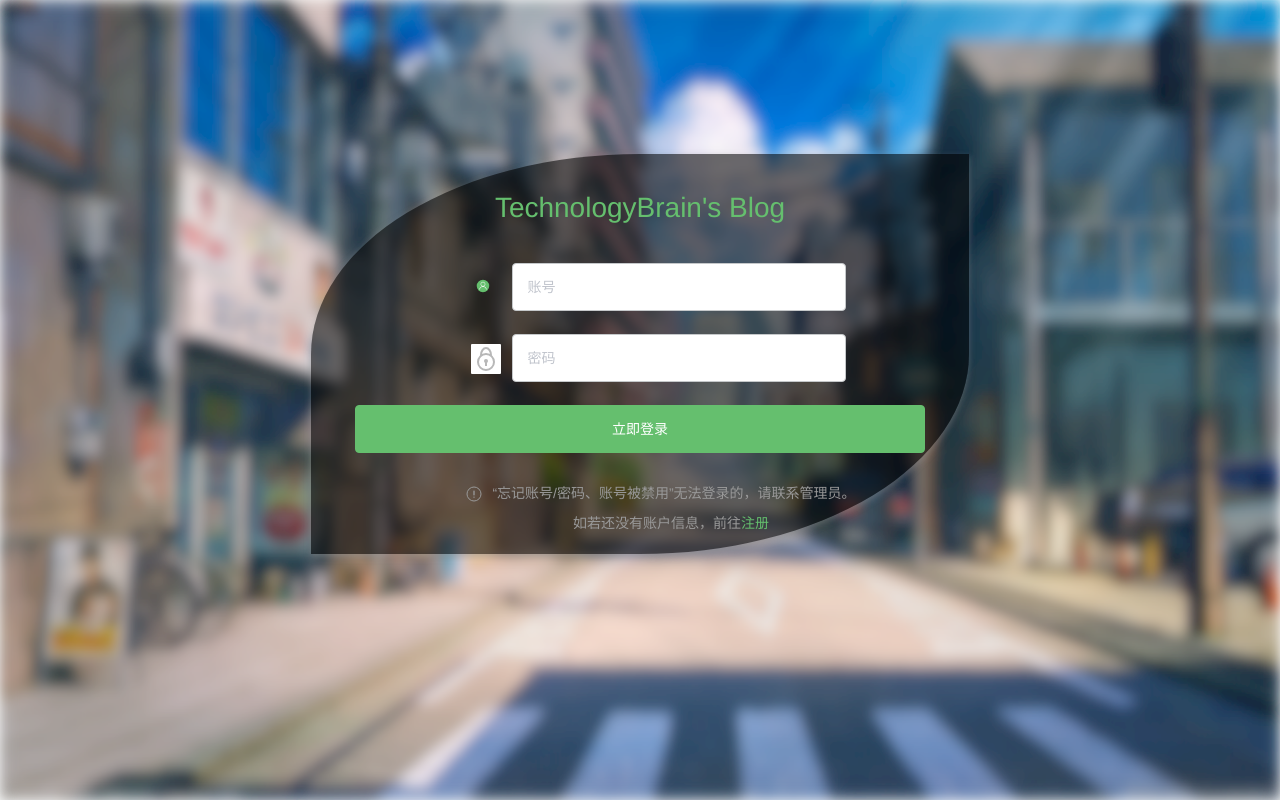
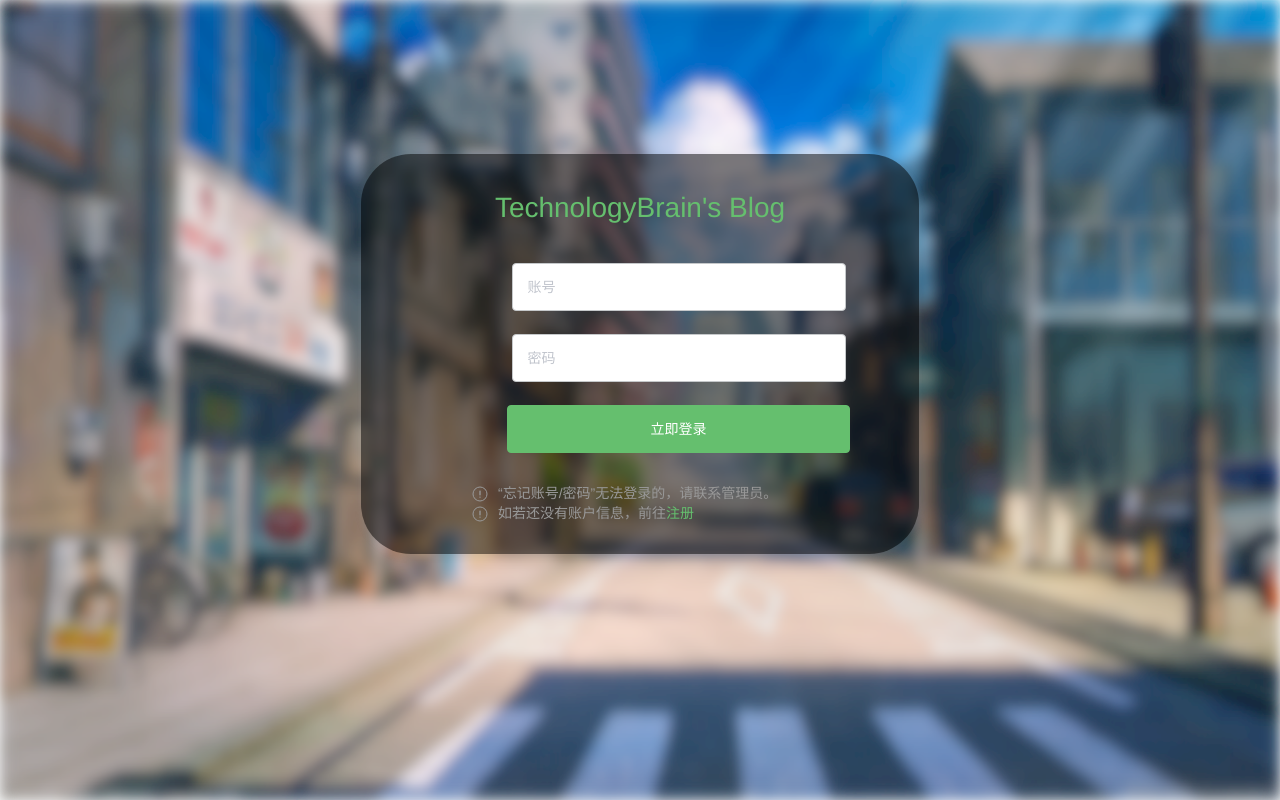
Before and after one commit to Howe94/blog_web, a Vue app: page /#/ in a window 1280 px wide. Built offline with nearby package versions, Linux system fonts and the light colour scheme; a small style sheet from the web is missing.

Commit message:
登录信息

```diff
--- a/src/assets/scss/common.scss
+++ b/src/assets/scss/common.scss
@@ -70,3 +70,35 @@
 .pl20 {
   padding-left: 20px;
 }
+//字体大小
+.fs12{
+  font-size: 12px;
+}
+.fs16{
+  font-size: 16px;
+}
+.fs18{
+  font-size: 18px;
+}
+.fs20{
+  font-size: 20px;
+}
+.fs24{
+  font-size: 24px;
+}
+//宽度
+.w10{
+  width: 10px;
+}
+.w12{
+  width: 12px;
+}
+.w14{
+  width: 14px;
+}
+.w16{
+  width: 16px;
+}
+.w20{
+  width: 20px;
+}
--- a/src/entry/components/howeHeader.vue
+++ b/src/entry/components/howeHeader.vue
@@ -9,7 +9,6 @@
       <!--      头部标签-->
       <div class="header-tab">
         <div class="tab-search-input">
-          <svg-icon iconClass="icon-user" className='mr10'></svg-icon>
           <el-input placeholder="请输入搜索的内容" prefix-icon="el-icon-search" v-model="searchTip">
           </el-input>
         </div>
@@ -24,7 +23,7 @@
       <!-- 用户信息 -->
       <div class="header-user">
         <div class="write-article mr20">
-          <el-button type="primary" round><i class="iconfont blog-icon-user mr10"></i><i class="iconfont blog-icon-write-article mr10"></i>写文章</el-button>
+          <el-button type="primary" round><i class="iconfont blog-icon-write-article mr10"></i>写文章</el-button>
         </div>
 
         <!-- 未登录，及游客展示的 -->
--- a/src/pages/signInUp/views/signIn.vue
+++ b/src/pages/signInUp/views/signIn.vue
@@ -6,12 +6,9 @@
       <ul class="login-body">
         <li>
         <span class="login-icon">
-          <!-- <i :class="[
-                'icon-user icon-user-nor',
-                { 'icon-user-sel': form.username || userCheck == 1 },
-                { 'icon-user-wrong': userCheck == 0 },
-              ]"></i> -->
-              <svg-icon iconClass="icon-user" className='mr10'></svg-icon>
+          <svg-icon v-if="form.username || userCheck == 1" iconClass="icon-user-sel" className='icon-item'></svg-icon>
+          <svg-icon v-else-if="userCheck == 0" iconClass="icon-user-wrong" className='icon-item'></svg-icon>
+          <svg-icon v-else iconClass="icon-user-nor" className='icon-item'></svg-icon>
         </span>
           <el-input placeholder="账号" v-model="form.username" :class="[
               { 'right-mess': form.username || userCheck == 1 },
@@ -28,12 +25,9 @@
         </li>
         <li>
         <span class="login-icon">
-          <i :class="[
-                'icon-password icon-password-nor',
-                { 'icon-password-sel': form.password || passCheck == 1 },
-                { 'icon-password-wrong': passCheck == 0 },
-              ]"></i>
-
+              <svg-icon v-if="form.password || userCheck == 1" iconClass="icon-password-sel" className='icon-item'></svg-icon>
+              <svg-icon v-else-if="passCheck == 0" iconClass="icon-password-wrong" className='icon-item'></svg-icon>
+              <svg-icon v-else iconClass="icon-password-nor" className='icon-item'></svg-icon>
         </span>
           <el-input type="password" placeholder="密码" v-model="form.password" :class="[
               { 'right-mess': form.password || passCheck == 1 },
@@ -55,10 +49,8 @@
           <el-button type="primary" @click="login()">立即登录</el-button>
         </li>
         <li class="login-tips">
-          <i class="icon-tips mr10"></i>“忘记账号/密码、账号被禁用”无法登录的，请联系管理员。
-        </li>
-        <li class="sign-up-tips">
-          <i class="iconfont blog-icon-sign-up-tip mr10"></i><i class="iconfont blog-icon-user mr10"></i>如若还没有账户信息，前往<span class="sign-up" @click="signUp">注册</span>
+          <p><i class="icon-tips mr10"></i>“忘记账号/密码”无法登录的，请联系管理员。</p>
+          <p><i class="icon-tips mr10"></i>如若还没有账户信息，前往<span class="sign-up" @click="signUp">注册</span></p>
         </li>
       </ul>
     </div>
@@ -149,11 +141,11 @@
     position: fixed;
 
     .login-main {
-      border-radius: 50% 0px 50% 0px;
-      width: 658px;
+      border-radius: 50px;
+      width: 558px;
       height: 400px;
-      background:#00000090;
-      box-shadow: 0px 3px 6px 0px rgba(139, 139, 139, 0.5);
+      background:#00000080;
+      box-shadow: 0px 3px 6px 0px rgba(139, 139, 139, 0.2);
       margin: auto;
       position: relative;
       top: 50%;
@@ -193,8 +185,10 @@
       }
 
       li {
-        margin-bottom: 23px;
+        width: 420px;
+        margin: 0px auto 23px;
         position: relative;
+
 
         .login-icon {
           display: inline-block;
@@ -205,23 +199,11 @@
           margin-right: 11px;
         }
 
-        .icon-user {
+        .icon-item {
           width: 30px;
           height: 30px;
           display: inline-block;
           vertical-align: middle;
-        }
-
-        .icon-user-nor {
-          background: url("~@/assets/images/login/icon-user-nor.svg") no-repeat;
-        }
-
-        .icon-user-sel {
-          background: url("~@/assets/images/login/icon-user-sel.svg") no-repeat;
-        }
-
-        .icon-user-wrong {
-          background: url("~@/assets/images/login/icon-user-wrong.svg") no-repeat;
         }
 
         .icon-password {
@@ -230,38 +212,6 @@
           display: inline-block;
           vertical-align: middle;
         }
-
-        .icon-password-nor {
-          background: url("~@/assets/images/login/icon-password-nor.svg") no-repeat;
-        }
-
-        .icon-password-sel {
-          background: url("~@/assets/images/login/icon-password-sel.svg") no-repeat;
-        }
-
-        .icon-password-wrong {
-          background: url("~@/assets/images/login/icon-password-wrong.svg") no-repeat;
-        }
-
-        .icon-code {
-          width: 30px;
-          height: 30px;
-          display: inline-block;
-          vertical-align: middle;
-        }
-
-        .icon-code-nor {
-          background: url("~@/assets/images/login/icon-code-nor.svg") no-repeat;
-        }
-
-        .icon-code-sel {
-          background: url("~@/assets/images/login/icon-code-sel.svg") no-repeat;
-        }
-
-        .icon-code-wrong {
-          background: url("~@/assets/images/login/icon-code-wrong.svg") no-repeat;
-        }
-
         .el-input {
           width: 334px;
         }
@@ -306,15 +256,15 @@
 
       .login-btn {
         margin-bottom: 30px;
-        padding: 0 44px;
-
+        padding-left: 77px;
         .el-button {
           width: 100%;
           height: 48px !important;
         }
       }
 
-      .login-tips, .sign-up-tips{
+      .login-tips,{
+        text-align:left;
         padding-left: 42px;
         margin-bottom: 10px;
         font-size: 14px;
@@ -330,8 +280,6 @@
           vertical-align: middle;
           background: url("~@/assets/images/login/icon-tips.svg") no-repeat;
         }
-      }
-      .sign-up-tips{
         .sign-up{
           cursor: pointer;
           color:$color-primary;
--- a/vue.config.js
+++ b/vue.config.js
@@ -58,6 +58,10 @@ module.exports = {
     } else {
       // 为开发环境修改配置...
     }
+    config.plugin("define").tap(args => {
+      args[0]["process.env"].BASE_URL = JSON.stringify(process.env.BASE_URL);
+      return args;
+    });
     // svg配置
     config.module.rules.delete('svg'); //重点:删除默认配置中处理svg,
     config.module
@@ -110,12 +114,6 @@ module.exports = {
         })
     );
   },
-  chainWebpack: config => {
-    config.plugin("define").tap(args => {
-      args[0]["process.env"].BASE_URL = JSON.stringify(process.env.BASE_URL);
-      return args;
-    });
-  },
   css: {
     // 不用在每一个页面都进行引入样式，就能直接引用。
     loaderOptions: {
```
Also changed, not shown: src/assets/svg/icon-user.svg (deleted).
